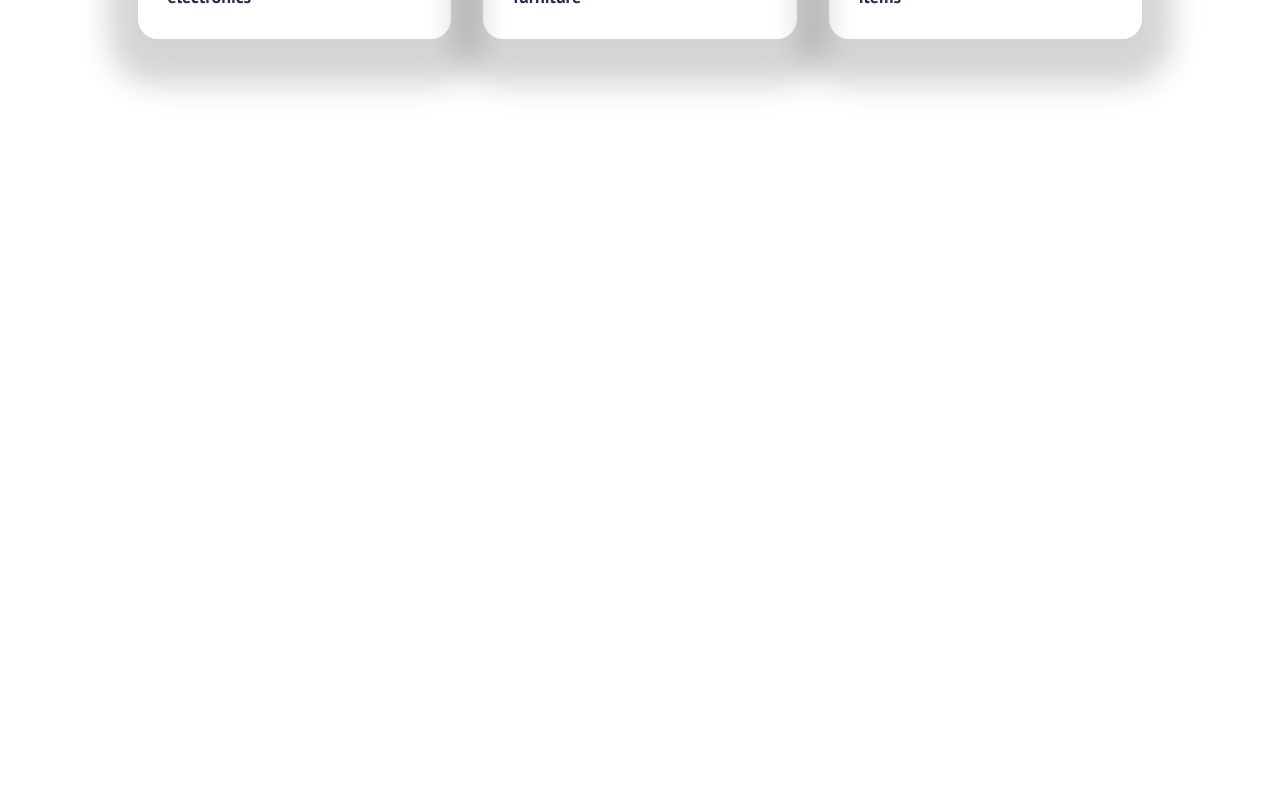
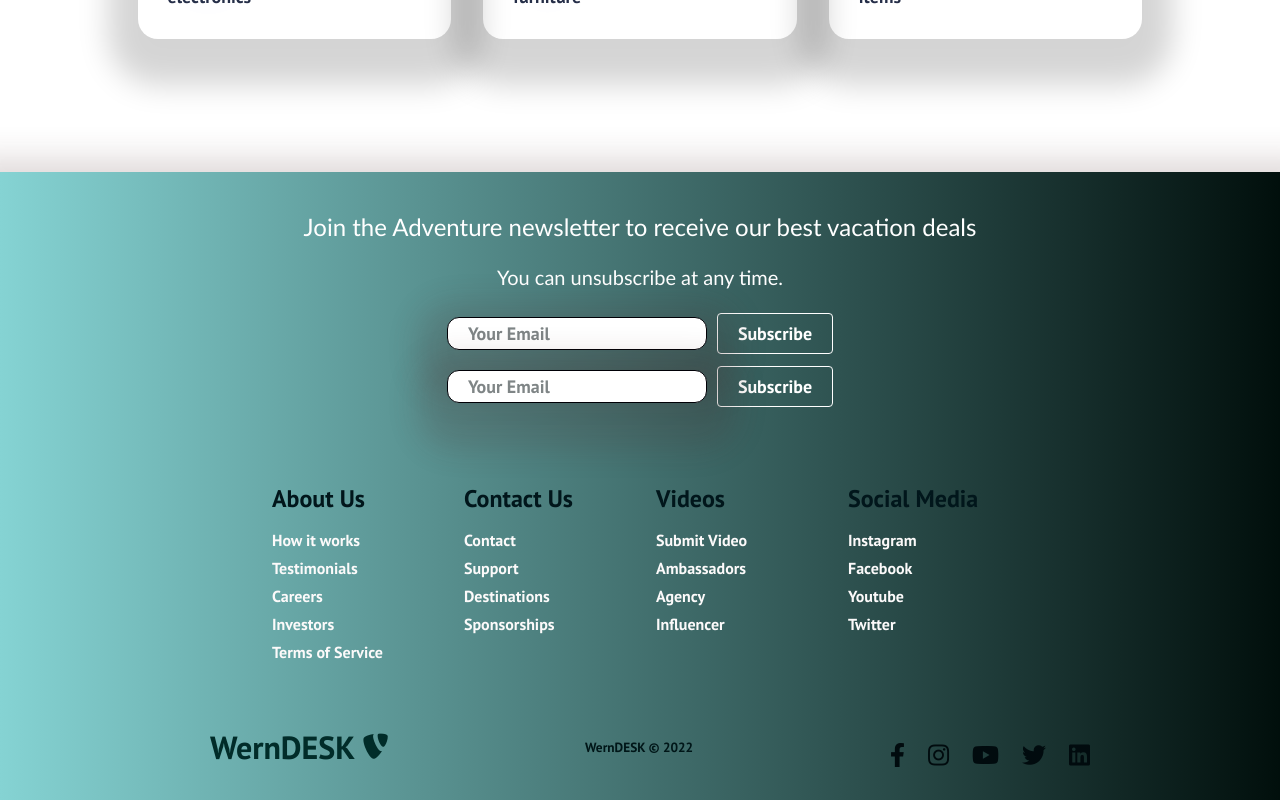
Before and after one commit to davidkiama/Asset-Inventory-Management, a React (Create React App) app: page / in a window 1280 px wide. Shown: the part 1685-2485 px from the top of the page. Before the commit the page ends 1857 px from the top, so only its background shows below. Built offline with nearby package versions, Linux system fonts and the light colour scheme.

Commit message:
Added the cards and stylings

```diff
--- a/src/components/Footer.css
+++ b/src/components/Footer.css
@@ -0,0 +1,182 @@
+.footer-container {
+    background: linear-gradient(90deg, rgb(133, 211, 211) 0%, rgb(1, 15, 12) 100%);
+    /* background: url('/images/img-home.jpg') center center/cover no-repeat; */
+      /* background: rgba(76, 175, 80, 0.1); */
+    padding: 1rem 0 1rem 0;
+    display: flex;
+    flex-direction: column; /*to place the items in foorter in a column at the centre */
+    justify-content: center;
+    align-items: center; /*to place the items in foooter at the centre */
+
+/* Box shadow as you enter the footer div */
+    box-shadow: 0.5px 16px 30px 30px rgba(73, 35, 35, 0.17); /*box-shadow: */
+    -webkit-filter: drop-shadow(10 16px 20px rgba(7, 7, 7, 0.017));
+    filter: drop-shadow(10 20px 22px rgba(114, 76, 76, 0.017));
+
+  }
+
+  .footer-subscription {
+    display: flex;
+    flex-direction: column;
+    justify-content: center;
+    align-items: center;
+    text-align: center;
+
+    margin-bottom: 24px;
+    padding: 24px;
+    color: #fff;
+  }
+
+  .footer-subscription > p {
+    font-family: 'Trebuchet MS', 'Lucida Sans Unicode', 'Lucida Grande',
+      'Lucida Sans', Arial, sans-serif;
+  }
+
+  .footer-subscription-heading {
+    margin-bottom: 24px;
+    font-size: 24px;
+  }
+
+  .footer-subscription-text {
+    margin-bottom: 24px;
+    font-size: 20px;
+  }
+
+  .footer-input {
+    padding: 4px 20px; /*To the width and length respectivelt of the email input box*/
+    border-radius: 12px; /*border radius for the email input box*/
+    margin-right: 10px; /*To set the space between the input box and button*/
+    outline: none;
+    border: none;
+    font-size: 18px; /*font size of what is typed and thus the SIZE OF THE BOX*/
+    margin-bottom: 16px; /*Space between the input box and words under it*/
+    border: 1px solid rgb(0, 0, 6); /*border around the input boxes*/
+    /* box-shadow: 20px; */
+
+/* Box shadow for the input field */
+    box-shadow: 0.5px 16px 30px 30px rgba(73, 35, 35, 0.17); /*box-shadow: */
+    -webkit-filter: drop-shadow(0 6px 20px rgba(131, 123, 123, 0.017));
+    filter: drop-shadow(0 0px 2px rgba(77, 54, 54, 0.017));
+
+  }
+
+  .footer-links {
+    width: 100%;
+    max-width: 1000px;
+    display: flex;
+    justify-content: center;
+  }
+
+  .footer-link-wrapper {
+    display: flex;
+  }
+
+  .footer-link-items {
+    display: flex;
+    flex-direction: column;
+    align-items: flex-start;
+    margin: 16px;
+    text-align: left;
+    width: 160px;
+    box-sizing: border-box;
+  }
+
+  .footer-link-items h2 {
+    margin-bottom: 16px; /*Margin between the header and paragraphs*/
+  }
+
+  .footer-link-items > h2 {
+    color: rgb(1, 22, 27); /*Color of the header*/
+    font-weight: bold;
+  }
+
+  .footer-link-items a {
+    color: rgb(252, 250, 250); /*color of paragraph*/
+    font-weight: bold;
+    text-decoration: none;
+    margin-bottom: 0.5rem; /*Space between the paragrapagh sentences*/
+  }
+
+  .footer-link-items a:hover {
+    color: #011116; /*Color that displays when you hover on the statements*/
+    transition: 0.7s ease-out; /*How long it takes to change to new color when you hover*/
+  }
+
+  .footer-email-form h2 {
+    margin-bottom: 2rem;
+  }
+
+  .footer-input::placeholder {
+    color: #7f8586; /*Color of placeholder*/
+  }
+
+  /* Social Icons */
+  .social-icon-link {
+    color: rgb(1, 11, 14); /*Color of social icons*/
+    font-size: 24px; /*Size of social icons*/
+  }
+
+  .social-media {
+    max-width: 1000px; /*Width between each other*/
+    width: 100%;/*Width between each other*/
+  }
+
+  .social-media-wrap {
+    display: flex;
+    justify-content: space-between; /*so that the icons have spaces between*/
+    align-items: center; /*To have the items at the center of the div*/
+    width: 90%; /*Determibnes how much width the contents should sit on inside the div*/
+    max-width: 1000px; /*The area that the contents should cover*/
+    margin: 40px auto 0 auto;
+  }
+
+  .social-icons {
+    display: flex;
+    justify-content: space-between; /*so that the icons have spaces between*/
+    align-items: center;
+    width: 200px; /*Width space between the social icons*/
+  }
+
+  .social-logo {
+    color: rgb(1, 44, 41); /*color of icon*/
+    font-weight: bold; /*wight of icon*/
+    justify-self: start;
+    margin-left: 20px;
+    cursor: pointer;
+    text-decoration: none;
+    font-size: 2rem; /*Size of the icons at the bottom*/
+    display: flex;
+    align-items: center;
+    margin-bottom: 16px; /*width from the bottom*/
+  }
+
+  .website-rights {
+    color: rgb(0, 22, 24);
+    font-weight: bold; /*wight of icon*/
+    margin-bottom: 16px;
+  }
+
+  @media screen and (max-width: 820px) {
+    .footer-links {
+      padding-top: 2rem;
+    }
+
+    .footer-input {
+      width: 100%;
+    }
+
+    .btn {
+      width: 100%;
+    }
+
+    .footer-link-wrapper {
+      flex-direction: column;
+    }
+
+    .social-media-wrap {
+      flex-direction: column;
+    }
+  }
+
+  @media screen and (max-width: 768px) {
+  }
--- a/src/components/Footer.js
+++ b/src/components/Footer.js
@@ -0,0 +1,129 @@
+import React from 'react';
+import './Footer.css';
+import { Button } from './Button';
+import { Link } from 'react-router-dom';
+
+function Footer() {
+  return (
+    <div className='footer-container'>
+      <section className='footer-subscription'>
+        <p className='footer-subscription-heading'>
+          Join the Adventure newsletter to receive our best vacation deals
+        </p>
+        <p className='footer-subscription-text'>
+          You can unsubscribe at any time.
+        </p>
+        <div className='input-areas'>
+          <form>
+            <input
+              className='footer-input'
+              name='email'
+              type='email'
+              placeholder='Your Email'
+            />
+            <Button buttonStyle='btn--outline'>Subscribe</Button>
+          </form>
+          <form>
+            <input
+              className='footer-input'
+              name='email'
+              type='email'
+              placeholder='Your Email'
+            />
+            <Button buttonStyle='btn--outline'>Subscribe</Button>
+          </form>
+        </div>
+      </section>
+      <div class='footer-links'>
+        <div className='footer-link-wrapper'>
+          <div class='footer-link-items'>
+            <h2>About Us</h2>
+            <Link to='/sign-up'>How it works</Link>
+            <Link to='/'>Testimonials</Link>
+            <Link to='/'>Careers</Link>
+            <Link to='/'>Investors</Link>
+            <Link to='/'>Terms of Service</Link>
+          </div>
+          <div class='footer-link-items'>
+            <h2>Contact Us</h2>
+            <Link to='/'>Contact</Link>
+            <Link to='/'>Support</Link>
+            <Link to='/'>Destinations</Link>
+            <Link to='/'>Sponsorships</Link>
+          </div>
+        </div>
+        <div className='footer-link-wrapper'>
+          <div class='footer-link-items'>
+            <h2>Videos</h2>
+            <Link to='/'>Submit Video</Link>
+            <Link to='/'>Ambassadors</Link>
+            <Link to='/'>Agency</Link>
+            <Link to='/'>Influencer</Link>
+          </div>
+          <div class='footer-link-items'>
+            <h2>Social Media</h2>
+            <Link to='/'>Instagram</Link>
+            <Link to='/'>Facebook</Link>
+            <Link to='/'>Youtube</Link>
+            <Link to='/'>Twitter</Link>
+          </div>
+        </div>
+      </div>
+      <section class='social-media'>
+        <div class='social-media-wrap'>
+          <div class='footer-logo'>
+            <Link to='/' className='social-logo'>
+            WernDESK
+              <i class='fab fa-typo3' />
+            </Link>
+          </div>
+          <small class='website-rights'>WernDESK © 2022</small>
+          <div class='social-icons'>
+            <Link
+              class='social-icon-link facebook'
+              to='/'
+              target='_blank'
+              aria-label='Facebook'
+            >
+              <i class='fab fa-facebook-f' />
+            </Link>
+            <Link
+              class='social-icon-link instagram'
+              to='/'
+              target='_blank'
+              aria-label='Instagram'
+            >
+              <i class='fab fa-instagram' />
+            </Link>
+            <Link
+              class='social-icon-link youtube'
+              to='/'
+              target='_blank'
+              aria-label='Youtube'
+            >
+              <i class='fab fa-youtube' />
+            </Link>
+            <Link
+              class='social-icon-link twitter'
+              to='/'
+              target='_blank'
+              aria-label='Twitter'
+            >
+              <i class='fab fa-twitter' />
+            </Link>
+            <Link
+              class='social-icon-link twitter'
+              to='/'
+              target='_blank'
+              aria-label='LinkedIn'
+            >
+              <i class='fab fa-linkedin' />
+            </Link>
+          </div>
+        </div>
+      </section>
+    </div>
+  );
+}
+
+export default Footer;
--- a/src/components/pages/Home.js
+++ b/src/components/pages/Home.js
@@ -2,12 +2,14 @@
 import '../../App.css' /*Importing global css*/
 import HeroSection from '../HeroSection';  /**/
 import Cards from '../Cards';
+import Footer from '../Footer';
 
 function Home() {
   return (
     <>
       <HeroSection />
       <Cards />
+      <Footer />
     </>
   );
 }
```
